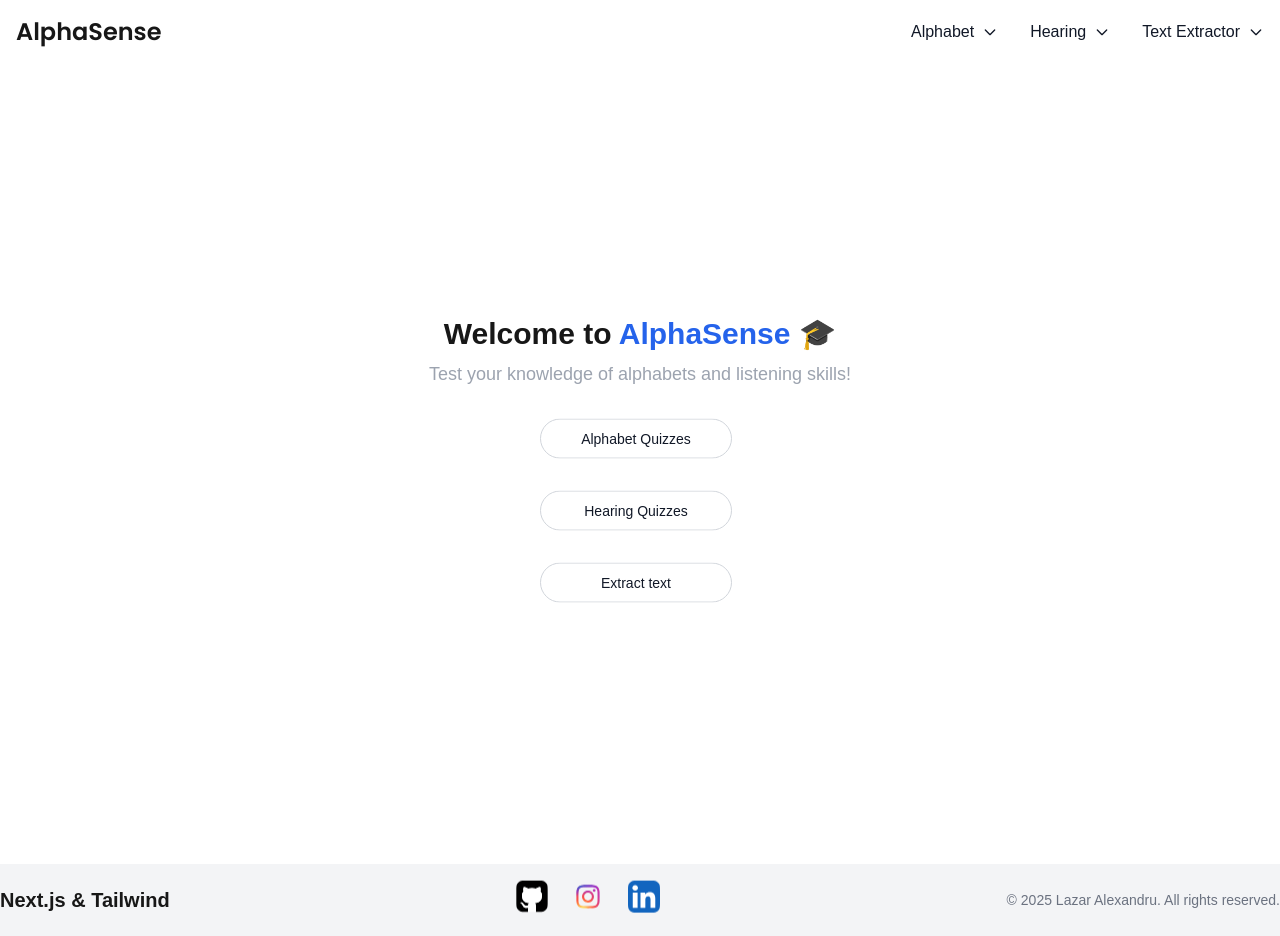
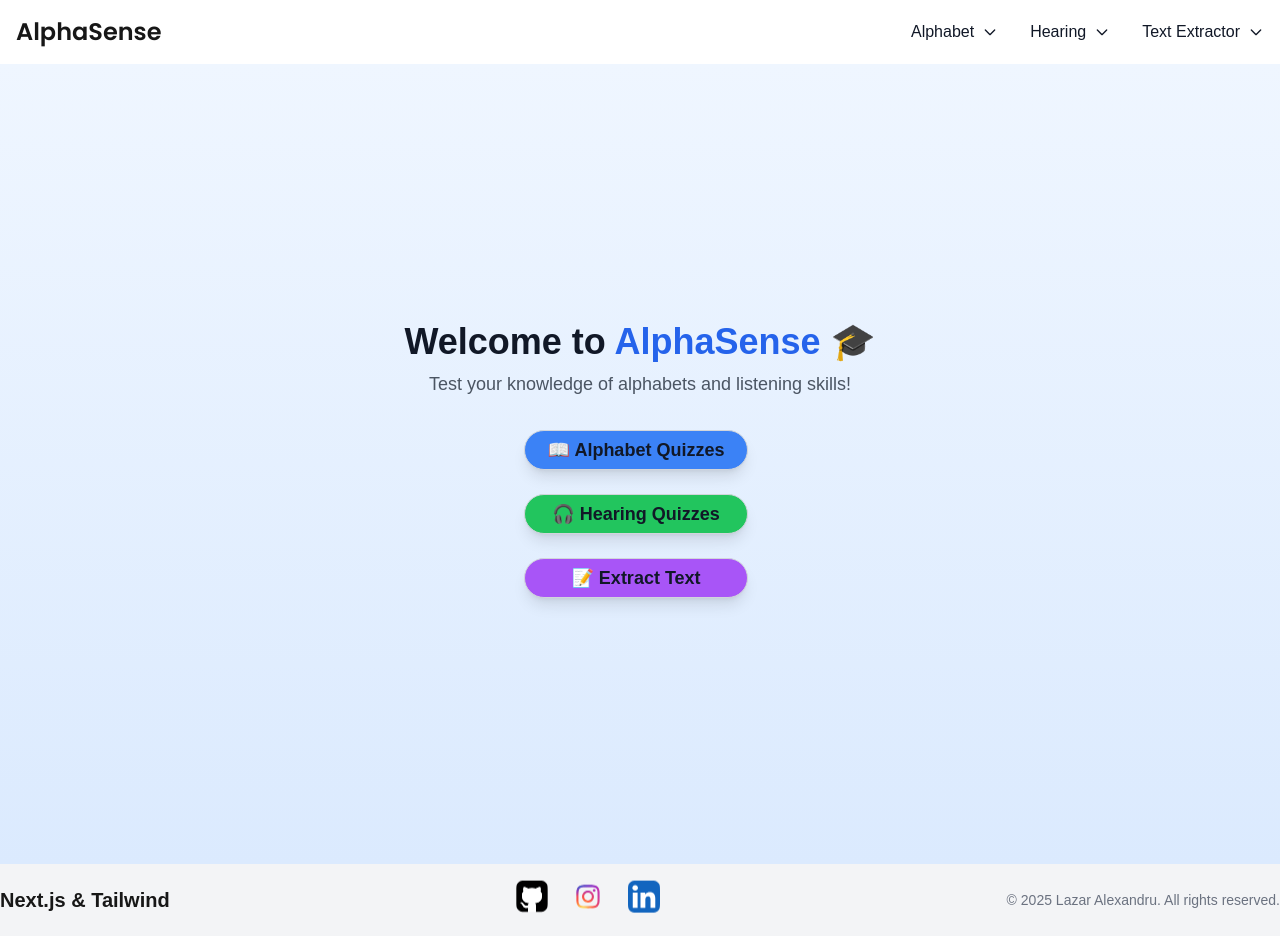
Before and after one commit to ChopinF/AlphaSense, a Next.js app: page / in a window 1280 px wide. Built offline with nearby package versions, Linux system fonts and the light colour scheme.

Commit message:
improved ui

```diff
--- a/src/app/extract/page.tsx
+++ b/src/app/extract/page.tsx
@@ -16,7 +16,8 @@ export default function ExtractPage() {
   ];
 
   return (
-    <div className="min-h-screen bg-gray-100 dark:bg-gray-900 p-8 flex flex-col text-center">
+    <div className="min-h-screen bg-gray-100 dark:bg-gray-900 p-8 flex flex-col text-center bg-gradient-to-b from-blue-50 to-blue-100
+      dark:from-gray-900 dark:to-gray-800">
       <h1 className="text-4xl font-bold text-gray-900 dark:text-white mb-6">
         Extract text from different alphabets
       </h1>
--- a/src/app/hear/page.tsx
+++ b/src/app/hear/page.tsx
@@ -5,7 +5,8 @@ import InfoCard from "@/components/InfoCard";
 
 export default function HearingPage() {
   return (
-    <div className="min-h-screen bg-gray-100 dark:bg-gray-900 p-6">
+    <div className="min-h-screen bg-gray-100 dark:bg-gray-900 p-6 bg-gradient-to-b from-blue-50 to-blue-100
+      dark:from-gray-900 dark:to-gray-800">
       {/* Intro Section */}
       <motion.div
         initial={{ opacity: 0, y: -50 }}
--- a/src/app/layout.tsx
+++ b/src/app/layout.tsx
@@ -9,7 +9,8 @@ export default function RootLayout({
 }: Readonly<{ children: React.ReactNode }>) {
   return (
     <html lang="en">
-      <body className="flex flex-col min-h-screen antialiased">
+      <body className="flex flex-col min-h-screen antialiased bg-gradient-to-b from-blue-50 to-blue-200
+      dark:from-gray-900 dark:to-gray-800">
         <Navbar />
         <main className="flex-grow">{children}</main>
         <footer>
--- a/src/app/page.tsx
+++ b/src/app/page.tsx
@@ -2,23 +2,24 @@
 import Link from "next/link";
 import { Button } from "@/components/ui/Button";
 import { motion } from "framer-motion";
+
 export default function Home() {
   return (
-    <section className="min-h-screen flex flex-col justify-center items-center text-center">
+    <section className="min-h-screen flex flex-col justify-center items-center text-center bg-gradient-to-b from-blue-50 to-blue-100
+      dark:from-gray-900 dark:to-gray-800">
       <div className="w-full max-w-lg flex flex-1 flex-col items-center justify-center">
-        {/* Main Title Animation */}
+
         <motion.h1
-          className="text-3xl font-bold"
+          className="text-4xl font-extrabold text-gray-900 dark:text-white"
           initial={{ opacity: 0, y: -20 }}
           animate={{ opacity: 1, y: 0 }}
           transition={{ duration: 0.8 }}
         >
-          Welcome to <span className="text-blue-600">AlphaSense 🎓</span>
+          Welcome to <span className="text-blue-600 dark:text-blue-400">AlphaSense 🎓</span>
         </motion.h1>
 
-        {/* Subtitle Animation */}
         <motion.p
-          className="mt-2 text-lg text-gray-400"
+          className="mt-2 text-lg text-gray-600 dark:text-gray-300"
           initial={{ opacity: 0, y: 10 }}
           animate={{ opacity: 1, y: 0 }}
           transition={{ delay: 0.3, duration: 0.8 }}
@@ -28,35 +29,37 @@ export default function Home() {
 
         {/* Quiz Navigation */}
         <motion.div
-          className="mt-8 space-y-6"
+          className="mt-8 space-y-4 flex flex-col items-center w-full"
           initial={{ opacity: 0, scale: 0.8 }}
           animate={{ opacity: 1, scale: 1 }}
           transition={{ delay: 0.5, duration: 0.6 }}
         >
           <Link href="/quiz">
-            <Button variant="alb" className="w-48 py-3 animate-bounce">
-              Alphabet Quizzes
+            <Button
+              variant="alb"
+              className="w-56 py-3 text-lg font-semibold flex items-center justify-center gap-3 bg-blue-500 hover:bg-blue-600 transition-all transform hover:scale-105 shadow-lg"
+            >
+              📖 Alphabet Quizzes
             </Button>
           </Link>
 
-          <div className="mt-4 text-left text-lg text-gray-600">
-          </div>
-
           <Link href="/hear">
-            <Button variant="alb" className="w-48 py-3 animate-bounce">
-              Hearing Quizzes
+            <Button
+              variant="alb"
+              className="w-56 py-3 text-lg font-semibold flex items-center justify-center gap-3 bg-green-500 hover:bg-green-600 transition-all transform hover:scale-105 shadow-lg"
+            >
+              🎧 Hearing Quizzes
             </Button>
           </Link>
 
-          <div className="mt-4 text-left text-lg text-gray-600">
-          </div>
-
           <Link href="/extract">
-            <Button variant="alb" className="w-48 py-3 animate-bounce">
-              Extract text
+            <Button
+              variant="alb"
+              className="w-56 py-3 text-lg font-semibold flex items-center justify-center gap-3 bg-purple-500 hover:bg-purple-600 transition-all transform hover:scale-105 shadow-lg"
+            >
+              📝 Extract Text
             </Button>
           </Link>
-
         </motion.div>
       </div>
     </section>
--- a/src/app/quiz/page.tsx
+++ b/src/app/quiz/page.tsx
@@ -15,7 +15,8 @@ export default function QuizPage() {
   ];
 
   return (
-    <div className="min-h-screen bg-gray-100 dark:bg-gray-900 p-6">
+    <div className="min-h-screen bg-gray-100 dark:bg-gray-900 p-6  bg-gradient-to-b from-blue-50 to-blue-100
+      dark:from-gray-900 dark:to-gray-800">
       <motion.div
         initial={{ opacity: 0, y: -50 }}
         animate={{ opacity: 1, y: 0 }}
--- a/src/components/ui/Footer.tsx
+++ b/src/components/ui/Footer.tsx
@@ -3,7 +3,7 @@ import Image from "next/image";
 
 export default function Footer() {
   return (
-    <footer className="w-full bg-gray-100 border-gray-200 dark:bg-gray-800 dark:border-gray-100">
+    <footer className="w-full bg-gray-100 border-gray-200 dark:bg-gray-800 dark:border-gray-100  ">
       <div className="container mx-auto flex flex-col md:flex-row items-center justify-between">
         <span
           className="text-xl font-semibold dark:text-white transition-transform duration-500 ease-in-out transform hover:scale-110"
```
